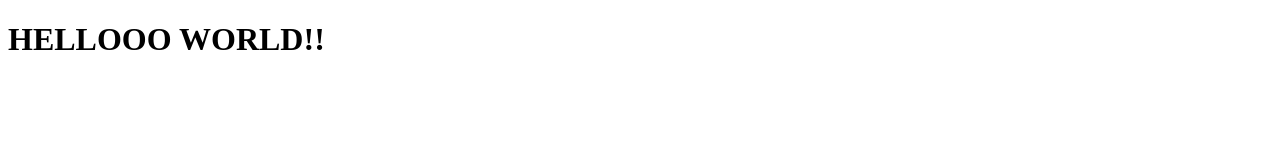
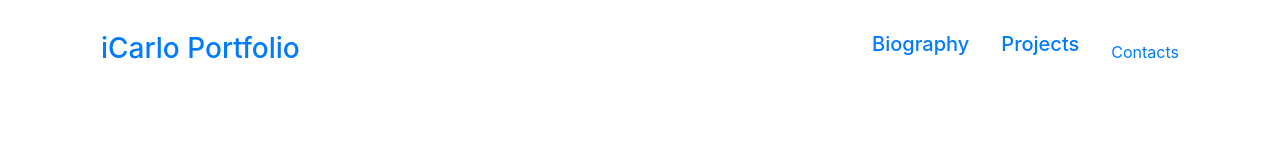
Before and after one commit to iCarlo/iCarlo.github.io, a plain HTML site: page index.html in a window 1280 px wide. Drawn offline with nearby package versions, Linux system fonts and the light colour scheme.

Commit message:
header styling and layout added

```diff
--- a/assets/css/style.css
+++ b/assets/css/style.css
@@ -0,0 +1,5 @@
+* {
+    padding: 0;
+    margin: 0;
+    box-sizing: border-box;
+}
--- a/index.html
+++ b/index.html
@@ -4,12 +4,37 @@
     <meta charset="UTF-8">
     <meta name="viewport" content="width=device-width, initial-scale=1.0">
     <title>Creative Portfolio</title>
+
+    <!-- Custom CSS -->
     <link rel="stylesheet" href="./assets/css/style.css">
+    <!-- Bootstrap css -->
+<link rel="stylesheet" href="https://stackpath.bootstrapcdn.com/bootstrap/5.0.0-alpha2/css/bootstrap.min.css" integrity="sha384-DhY6onE6f3zzKbjUPRc2hOzGAdEf4/Dz+WJwBvEYL/lkkIsI3ihufq9hk9K4lVoK" crossorigin="anonymous">
 </head>
 <body>
 
+    <!-- website header -->
+    <header>
+        <nav>
+          <div class="container d-flex justify-content-between my-4">
+            <div class="logo d-flex align-items-center"><a class="nav-link" href="#"><h3>iCarlo Portfolio</h3></a></div>
+            <ul class="nav justify-content-end ">
+                <li class="nav-item">
+                  <a class="nav-link active" aria-current="page" href="#"><h5>Biography</h5></a>
+                </li>
+                <li class="nav-item">
+                  <a class="nav-link" href="#"><h5>Projects</h5></a>
+                </li>
+                <li class="nav-item">
+                  <a class="nav-link" href="#"><h5></h5>Contacts</a>
+                </li>
+            </ul>
+          </div>
+        </nav>
+    </header>
 
-    <h1>HELLOOO WORLD!!</h1>
+    <!-- Custom JS -->
     <script src="./assets/js/app.js"></script>
+    <!-- Bootstrap JavaScript Bundle with Popper.js -->
+<script src="https://stackpath.bootstrapcdn.com/bootstrap/5.0.0-alpha2/js/bootstrap.bundle.min.js" integrity="sha384-BOsAfwzjNJHrJ8cZidOg56tcQWfp6y72vEJ8xQ9w6Quywb24iOsW913URv1IS4GD" crossorigin="anonymous"></script>
 </body>
 </html>
```
